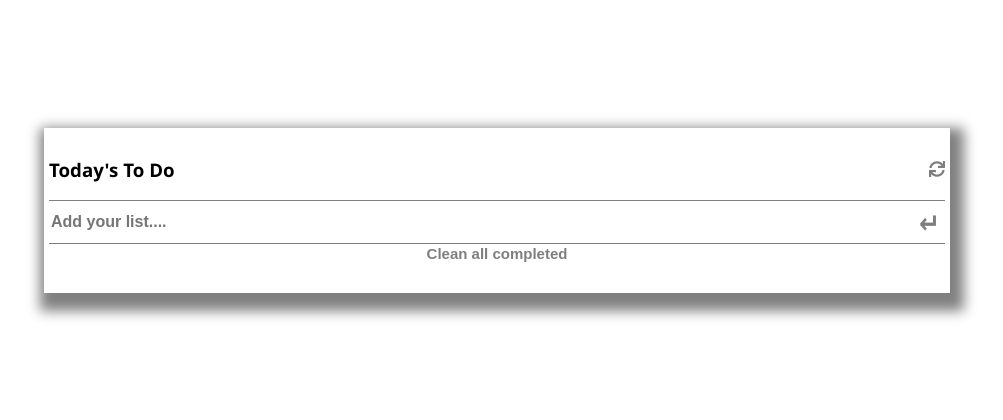
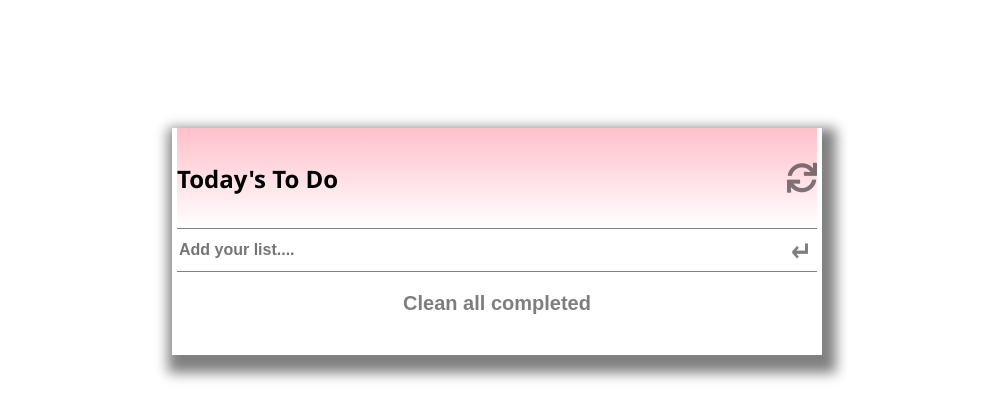
Before and after one commit to BertrandConxy/To-do-list-app, a website built with webpack: page src/index.html in a window 1280 px wide. Shown: the whole page, without its empty margins (143-1146 px from the left). Built offline with nearby package versions, Linux system fonts and the light colour scheme.

Commit message:
Styled the To Do list in order to enhance UX

```diff
--- a/src/css/style.css
+++ b/src/css/style.css
@@ -13,9 +13,9 @@ body {
   flex-flow: column;
   justify-content: center;
   align-items: center;
-  width: 70vw;
-  padding: 10px 5px;
-  padding-bottom: 30px;
+  width: 50vw;
+  padding: 0 5px;
+  padding-bottom: 20px;
   box-shadow: 5px 9px 12px 9px grey;
 }
 
@@ -25,6 +25,8 @@ body {
   align-items: center;
   justify-content: space-between;
   width: inherit;
+  height: 100px;
+  background-image: linear-gradient(pink, white);
 }
 
 input {
@@ -59,7 +61,10 @@ li:hover {
 
 input[type='checkbox'] {
   margin-right: 16px;
+  width: 20px;
+  height: 30px;
 }
+
 
 input::placeholder {
   font-size: 16px;
@@ -104,8 +109,15 @@ button {
 
 .recycle {
   cursor: pointer;
+  font-size: 30px;
 }
 
 i {
   opacity: 0.5;
+  font-size: 20px;
 }
+
+#erase {
+  padding: 20px 0;
+  font-size: 20px;
+}
--- a/src/index.html
+++ b/src/index.html
@@ -10,7 +10,7 @@
 <body>
     <div id="toDo-container">
         <div id="toDo-head">
-            <h3>Today's To Do</h3>
+            <h2>Today's To Do</h2>
             <span><i class="fas fa-sync recycle"></i></span>
         </div>
         <div class="input-container">
```
